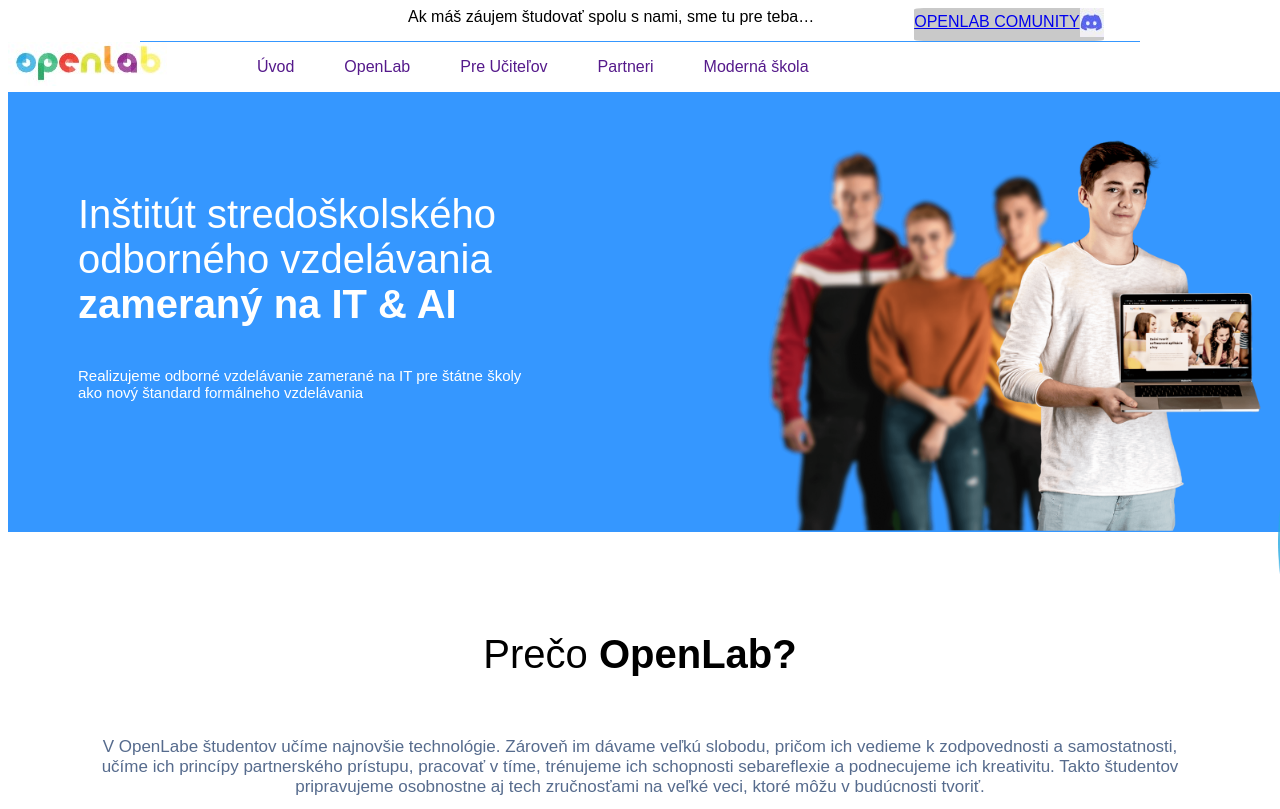
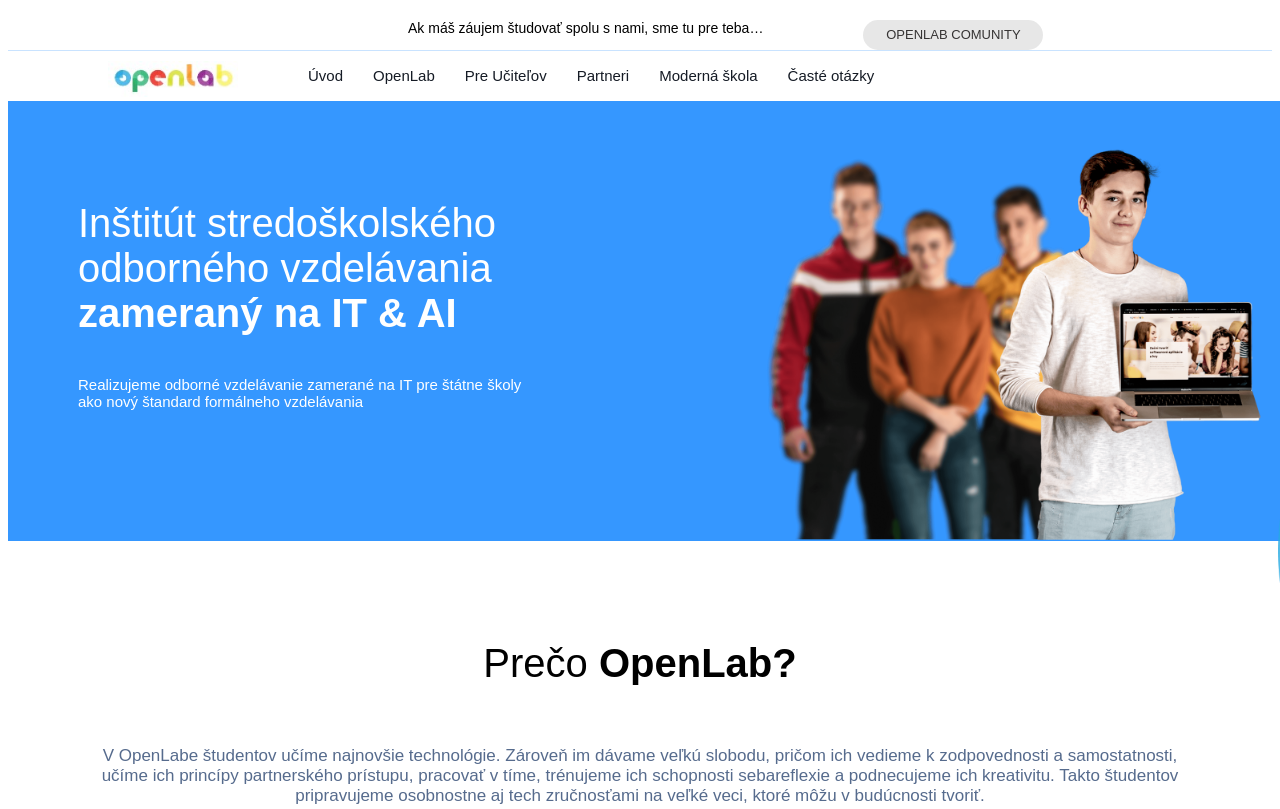
Before and after one commit to CikSimon/zadanie-lvl.1-openlab-web, a plain HTML site: page index.html in a window 1280 px wide. Shown: the top 809 px of the page. Drawn offline with Linux system fonts and the light colour scheme.

Commit message:
header tuning

```diff
--- a/index.html
+++ b/index.html
@@ -28,17 +28,14 @@
             </div>
             <div class="discord-panel-buton-container">
                 <div class="discord-link">
-                    <a href="https://discord.com/invite/Y6xrdTvjFn">OPENLAB COMUNITY</a>
-                </div>
-                <div>
-                    <img class="discord-logo" src="/_img/discord-logo.jpg" alt="discord-logo">
+                    <a class="discord-panel-buton-text" href="https://discord.com/invite/Y6xrdTvjFn">OPENLAB COMUNITY</a>
                 </div>
             </div>
         </div>
         <div class="border-bottom"></div>
         <div class="menu-bar-container">
             <div>
-                <img src="/_img/openlab-logo.jpg" alt="">
+                <img class="openlab-logo-mainbar" src="/_img/openlab-logo.jpg" alt="">
             </div>
             <div>
                 <nav>
@@ -48,6 +45,7 @@
                         <li><a class="nav-link" href="">Pre Učiteľov</a></li>
                         <li><a class="nav-link" href="">Partneri</a></li>
                         <li><a class="nav-link" href="">Moderná škola</a></li>
+                        <li><a class="nav-link" href="">Časté otázky</a></li>
                     </ul>
                 </nav>
             </div>
--- a/style/style.css
+++ b/style/style.css
@@ -11,14 +11,18 @@ header */
 .discord-panel-container{
     display: flex;
     margin-left: 400px;
+    margin-top: 20px;
+
 }
 
 .discord-panel-buton-container{
-    display: flex;
-    background-color: rgba(194, 194, 194, 0.884);
+    background-color: rgba(194, 194, 194, 0.397);
     margin-left: 100px;
     text-align: center;
-    border-radius: 5%;
+    border-radius: 50rem;
+    width: 180px;
+    height: 30px;
+
 
 }
 
@@ -26,10 +30,20 @@ header */
     margin-top: 5px;
 }
 
+.discord-panel-buton-text{
+    font-size: 13px;
+    text-decoration: none;
+    color: rgb(54, 52, 52);
+}
+
+.discord-panel-text {
+    font-size: 14px;
+}
+
 
 .border-bottom{
-    border-bottom: solid 1px #3597ff;
-    max-width: 1000px;
+    border-bottom: solid 1px #3597ff44;
+    max-width: 1300px;
     margin-left: auto;
     margin-right: auto;
 }
@@ -44,10 +58,16 @@ header */
 
 }
 
+.openlab-logo-mainbar{
+    margin-left: 100px;
+    width: 130px;
+    margin-top: 10px;
+}
 .nav-link{
-    margin-left: 50px;
+    margin-left: 30px;
     text-decoration: none;
-
+    color: #151b25;
+    font-size: 15px;
 }
 
 /* mainpage */
```
Also changed, not shown: zadania/lvl2.html (added, +10 -0 lines).
